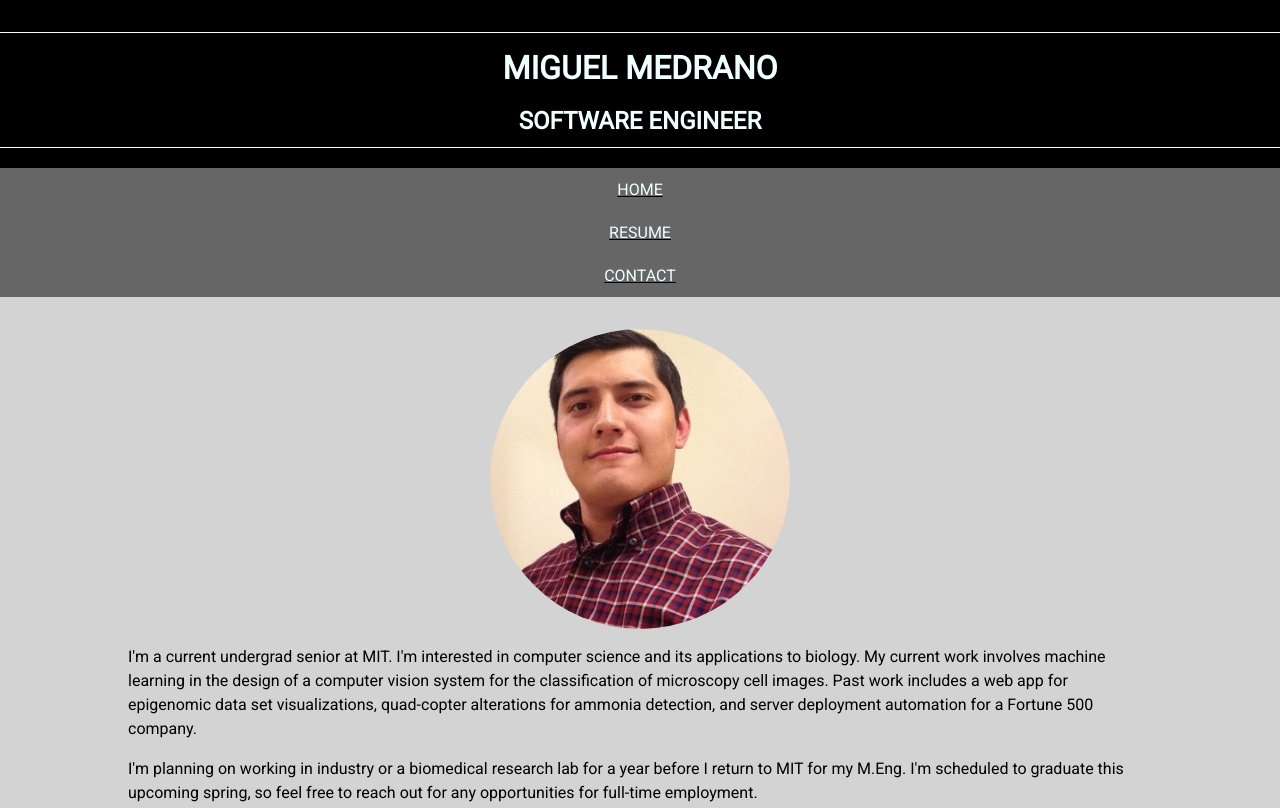
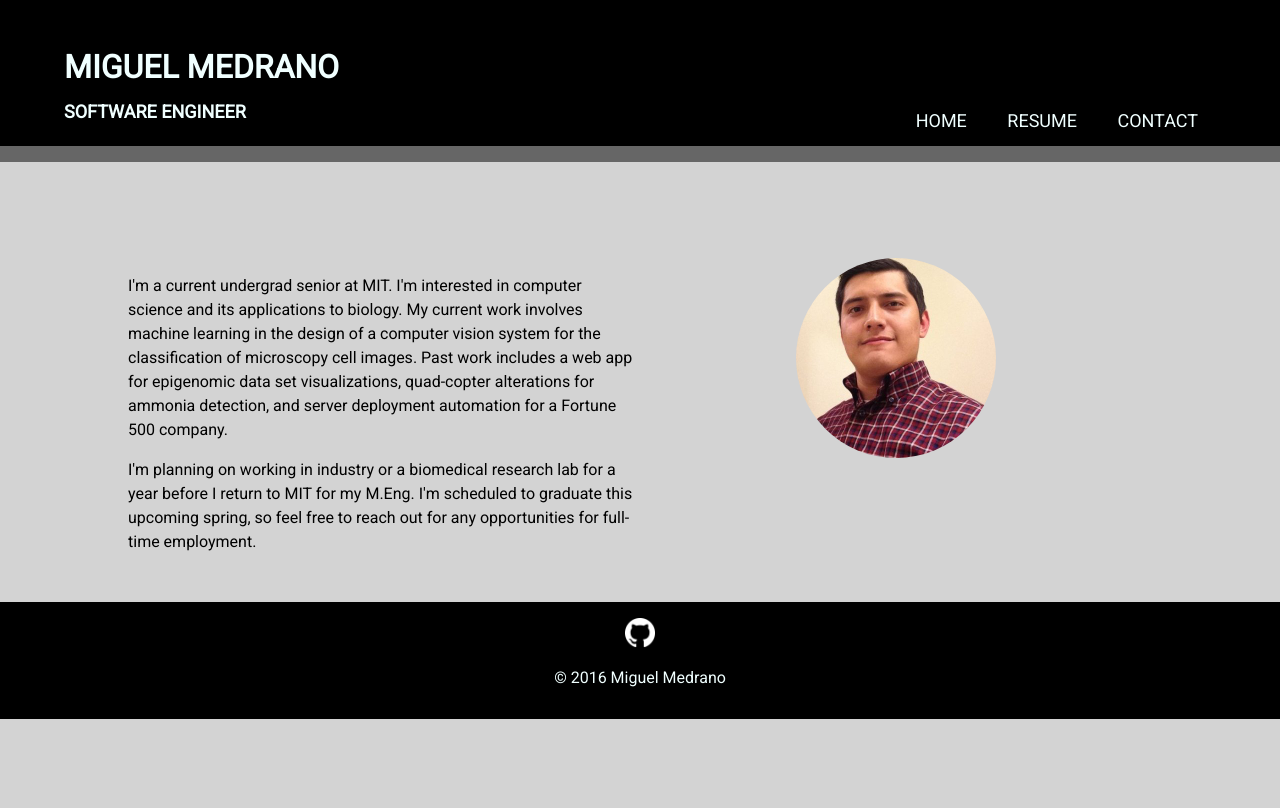
Before and after one commit to miguel-medrano/medranotech, a plain HTML site: page index.html in a window 1280 px wide. Shown: the top 808 px of the page. Drawn offline with nearby package versions, Linux system fonts and the light colour scheme.

Commit message:
added responsive css

```diff
--- a/header.html
+++ b/header.html
@@ -1,11 +1,11 @@
-<a href="index.html">
+<a href="index.html" id="logo">
     <h1>MIGUEL MEDRANO</h1>
     <h2>SOFTWARE ENGINEER</h2>
 </a>
 <nav>
     <ul>
-        <li><a href="index.html">HOME</a></li>
-        <li><a href="resume.html">RESUME</a></li>
-        <li><a href="contact.html">CONTACT</a></li>
+        <li id="nav_home"><a href="index.html">HOME</a></li>
+        <li id="nav_resume"><a href="resume.html">RESUME</a></li>
+        <li id="nav_contact"><a href="contact.html">CONTACT</a></li>
     </ul>
 </nav>
--- a/index.html
+++ b/index.html
@@ -9,14 +9,18 @@
     <link rel="stylesheet" type="text/css" href="normalize.css">
     <link href="https://fonts.googleapis.com/css?family=Roboto" rel="stylesheet">
     <link rel="stylesheet" type="text/css" href="style.css">
+    <link rel="stylesheet" type="text/css" href="responsive.css">
 
 </head>
 
 <body>
 
     <header id="header"></header>
-    <section>
+    <section class="main">
+        <section id="home_column_1">
             <img id="head_shot" src="head_shot.jpg">
+        </section>
+        <section id="home_column_2">
             <div id="about">
                 <p>
                      I'm a current undergrad senior at MIT. I'm interested in computer science and its applications to biology.
@@ -30,6 +34,7 @@
                 </p>
             </div>
         </section>
+    </section>
     <footer id="footer"></footer>
 </body>
 </html>
--- /dev/null
+++ b/responsive.css
@@ -0,0 +1,74 @@
+@media screen and (min-width: 710px) {
+    /************HEADER***********/
+
+    header h1 {
+        border-top: none;
+        font-size: 2em;
+    }
+
+    header h2 {
+        border-bottom: none;
+        font-size: 1.125em;
+    }
+
+    header {
+        float:left;
+        width: 100%;
+        margin-bottom: 4em;
+        border-bottom: 1em solid #666;
+    }
+
+    .main {
+        clear: both;
+    }
+
+    #logo {
+        float: left;
+        margin-left: 5%;
+        text-align: left;
+        width: 45%;
+    }
+
+    nav {
+        background: none;
+        float: right;
+        font-size: 1.125em;
+        margin-right: 5%;
+        margin-top: 5%;
+        text-align: right;
+        width: 45%;
+    }
+
+    nav ul {
+        margin: 0;
+    }
+
+    /************HOME*************/
+    #home_column_1 {
+        width: 50%;
+        float: right;
+    }
+
+    #home_column_1 img {
+        align: center;
+        margin: 0 auto;
+        width: 100%;
+    }
+
+    #home_column_2 {
+        float: left;
+        width: 50%;
+    }
+
+    /***********CONTACT***********/
+    #contact {
+        margin-bottom: 15em;
+    }
+    #contact div {
+        float: left;
+        width: 33.3333%;
+        padding: 0 3em;
+    }
+
+
+}
--- a/style.css
+++ b/style.css
@@ -24,10 +24,11 @@ header {
 
 nav li {
     text-decoration: underline;
+    display: inline-block;
 }
 
 nav li, nav li a {
-    padding: 0.75em 2em;
+    padding: 0.75em 0.5em;
 }
 
 nav ul {
@@ -50,8 +51,12 @@ header li {
     list-style: none;
 }
 
-a {
+header a {
     text-decoration: none;
+}
+
+nav ul a:hover {
+    color: #ffcc00;
 }
 
 /******************************************
@@ -77,7 +82,7 @@ section {
     margin: 0 auto;
     border-radius: 100%;
     clear: both;
-    max-width: 300px;
+    max-width: 200px;
 }
 
 /*************RESUME PAGE******************/
@@ -91,15 +96,21 @@ section {
 /*************CONTACT PAGE*****************/
 
 
+#contact p {
+    font-size: 0.9em;
+    margin: 0;
+    padding: 0;
+}
 
-div ul{
+
+#contact div ul{
     list-style: none;
     margin: 0;
     padding: 0;
     font-size: 0.9em;
 }
 
-div ul li {
+#contact div ul li {
     display: block;
     min-height: 25px;
     background-repeat: no-repeat;
@@ -107,6 +118,16 @@ div ul li {
     padding: 0 0 0 30px;
     margin: 0 0 10px;
 }
+
+#contact a {
+    text-decoration: none;
+    color: black;
+}
+
+#contact a:hover {
+    color: #0000cc
+}
+
 
 #email {
     background-image: url('mail.png');
@@ -124,18 +145,31 @@ div ul li {
     background-image: url('in_logo.png');
 }
 
+iframe {
+    width: 100%;
+    height: 15em;
+    frameborder : 0;
+    border:0;
+}
+
 /******************************************
 FOOTER
 *******************************************/
 footer {
     text-align: center;
     padding: 1em;
+    display: block;
+    clear: both;
 }
 
 #github_logo {
     max-height: 30px;
 }
 
+#github_logo:hover {
+    -webkit-filter: invert(50%);
+    filter: invert(50%);
+}
 
 /******************************************
 COLORS
```
Also changed, not shown: contact.html (+7 -4 lines), resume.html (+1 -0 lines). Lines whose indentation alone changed are shown as unchanged.
